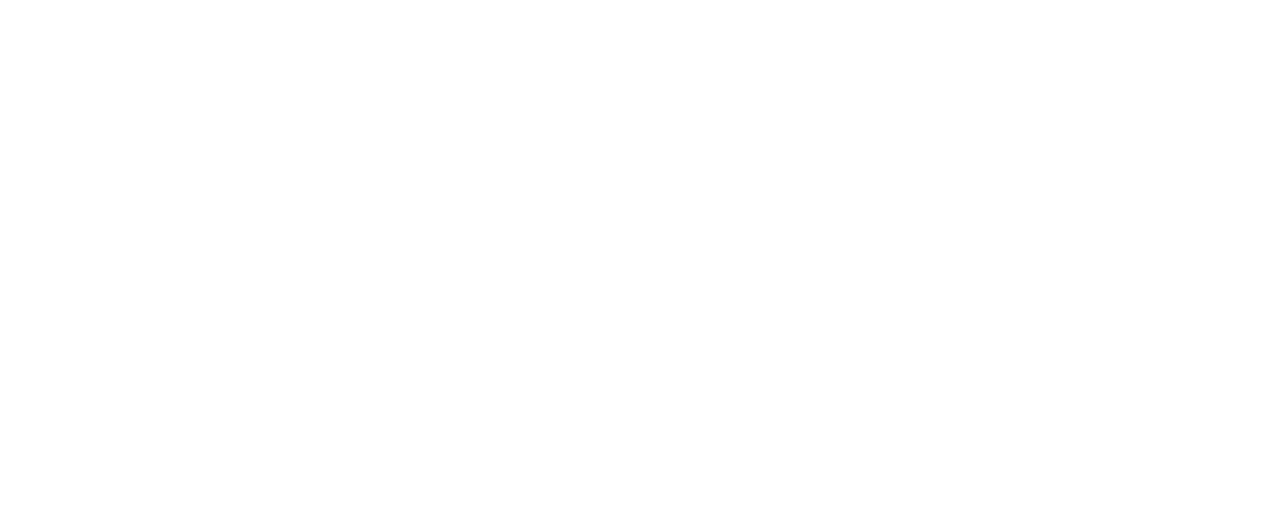
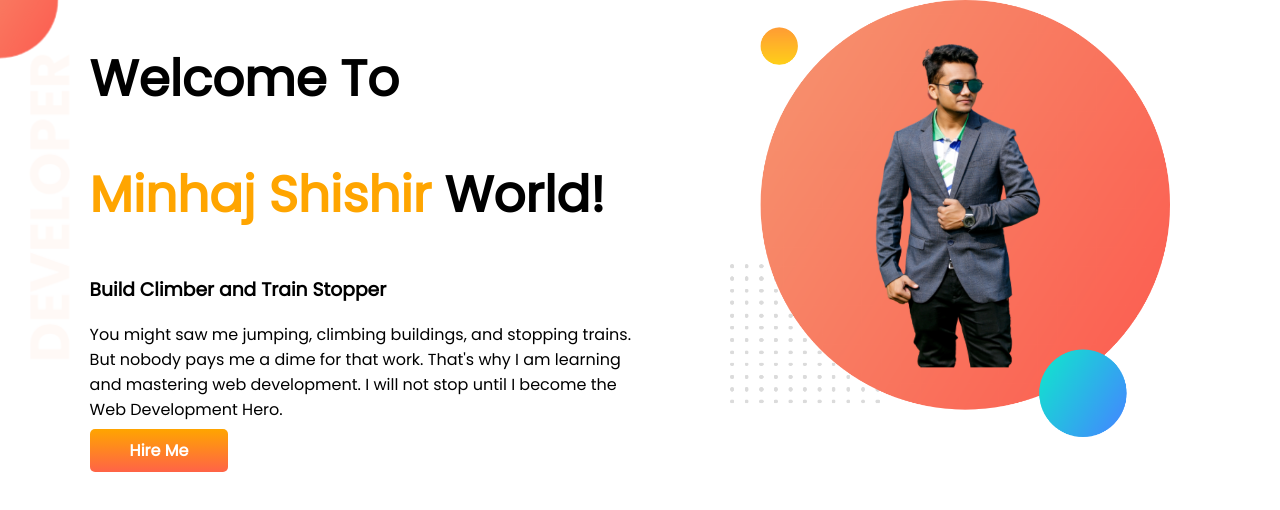
Before and after one commit to minhajshishir/devoloper_portfolio, a plain HTML site: page index.html in a window 1280 px wide. Drawn offline with Linux system fonts and the light colour scheme.

Commit message:
top banner

```diff
--- a/index.html
+++ b/index.html
@@ -5,9 +5,26 @@
     <meta http-equiv="X-UA-Compatible" content="IE=edge">
     <meta name="viewport" content="width=device-width, initial-scale=1.0">
     <title>devoloper portfolio</title>
+    <link rel="preconnect" href="https://fonts.googleapis.com">
+    <link rel="preconnect" href="https://fonts.gstatic.com" crossorigin>
+    <link href="https://fonts.googleapis.com/css2?family=Poppins&display=swap" rel="stylesheet">
     <link rel="stylesheet" href="style.css">
 </head>
 <body>
+   <section class="top-banner">
+    <div class="half-width">
+        <h1>Welcome To</h1>
+        <h1><span class="orange-coluor">Minhaj Shishir</span>  World!</h1>
+        <h3>Build Climber and Train Stopper</h3>
+        <p>You might saw me jumping, climbing buildings, and stopping trains. But nobody pays me a dime for that work. That's     why I am learning and mastering web development. I will not stop until I become the Web Development Hero.</p>
+        <a class="button-link" target="blank" href="www.facebook.com">Hire Me</a>
+    </div>
+
+    <div class="half-width">
+        <img src="images/minhaj.png" alt="minhaj1">
+    </div>
+   </section>
+
 
 </body>
 </html>
--- a/style.css
+++ b/style.css
@@ -0,0 +1,33 @@
+body{
+    font-family: 'Poppins', sans-serif;
+    margin: 0;
+}
+h1{
+    font-size: 50px;
+
+}
+.orange-coluor{
+    color: orange;
+}
+section{
+    display: flex;
+}
+.half-width{
+    width: 50%;
+    padding-left: 7%;
+}
+.half-width img{
+    width: 80%;
+}
+.button-link{
+    text-decoration: none;
+    background-image: linear-gradient(orange, tomato);
+    padding: 10px 40px;
+    color: white;
+    font-weight: 700;
+    border-radius: 5px;
+}
+.top-banner{
+    background-image: url(images/top-banner.png);
+    background-repeat: no-repeat;
+}
```
Also changed, not shown: images/dream-bg.png (added), images/exp-bg.png (added), images/jhankar.png (added), images/jhankar2.png (added), images/minhaj.png (added), images/minhaj2.png (added), images/my-bg.png (added), images/my-bg2.png (added), images/top-banner.png (added).
